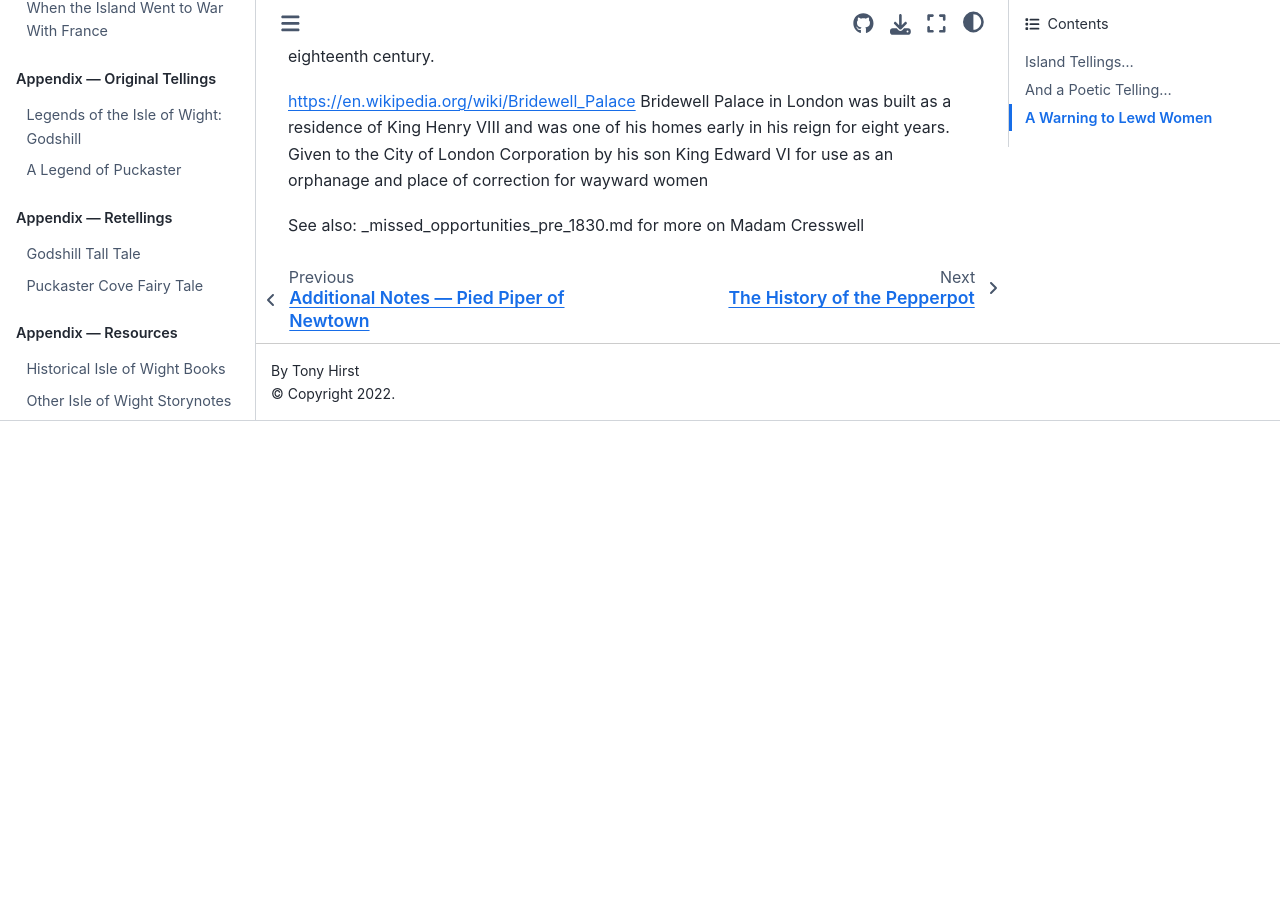
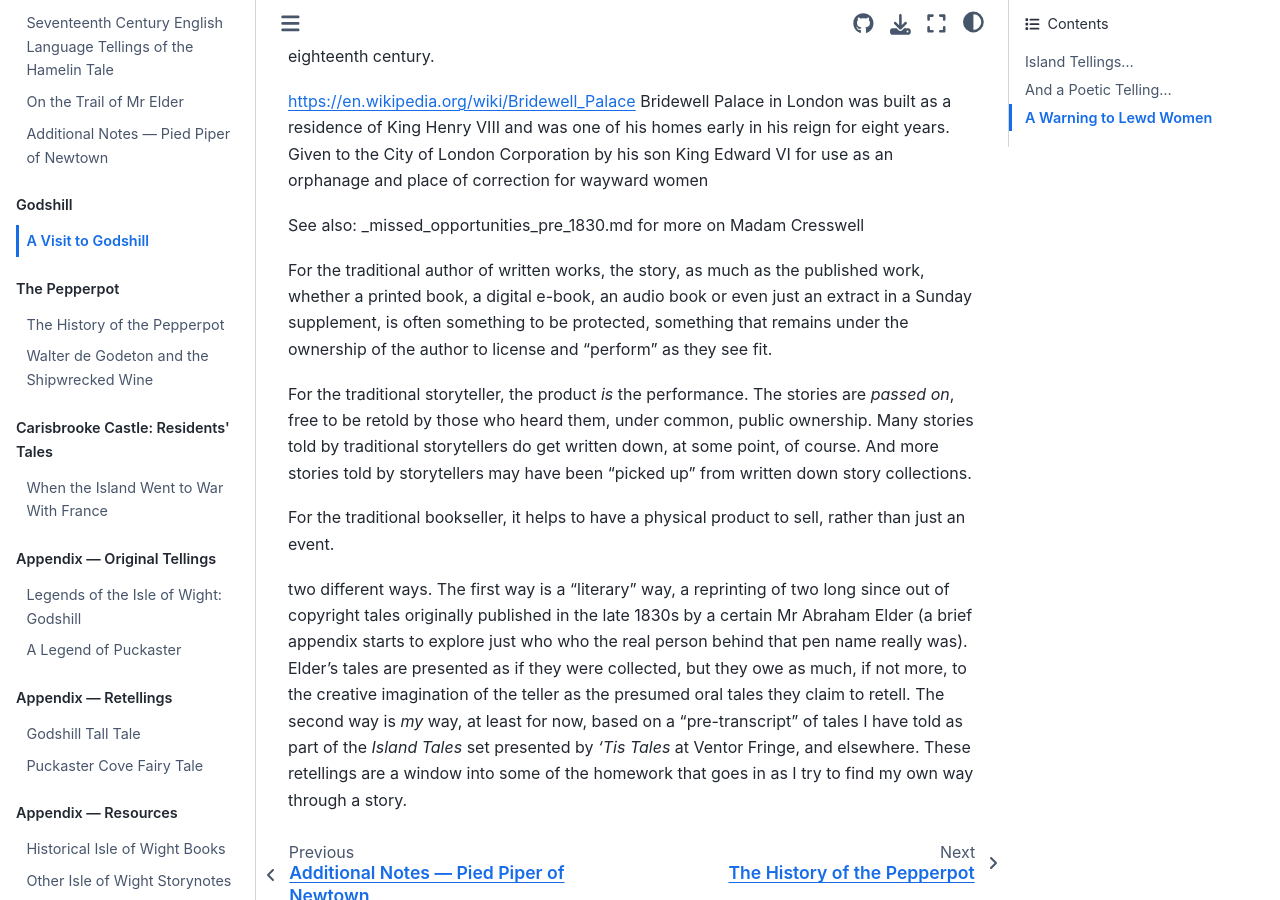
Before and after one commit to psychemedia/island-storynotes, a Jupyter Book: the page built from godshill.md, in a window 1280 px wide and 900 px high, scrolled down 10738 px. Built offline with Jupyter Book 1.0.4 settings and Sphinx 7.4.7 and the Sphinx Book theme 1.1.4, drawn with Linux system fonts in a browser that asks for light colours; before the commit the page ends 11159 px from its top, so only the background shows below that.

Commit message:
Update godshill.md

```diff
--- a/godshill.md
+++ b/godshill.md
@@ -426,3 +426,13 @@
 Bridewell Palace in London was built as a residence of King Henry VIII and was one of his homes early in his reign for eight years. Given to the City of London Corporation by his son King Edward VI for use as an orphanage and place of correction for wayward women
 
 See also: _missed_opportunities_pre_1830.md for more on Madam Cresswell
+
+
+
+For the traditional author of written works, the story, as much as the published work, whether a printed book, a digital e-book, an audio book or even just an extract in a Sunday supplement, is often something to be protected, something that remains under the ownership of the author to license and "perform" as they see fit.
+
+For the traditional storyteller, the product *is* the performance. The stories are *passed on*, free to be retold by those who heard them, under common, public ownership. Many stories told by traditional storytellers do get written down, at some point, of course. And more stories told by storytellers may have been "picked up" from written down story collections.
+
+For the traditional bookseller, it helps to have a physical product to sell, rather than just an event.
+
+two different ways. The first way is a "literary" way, a reprinting of two long since out of copyright tales originally published in the late 1830s by a certain Mr Abraham Elder (a brief appendix starts to explore just who who the real person behind that pen name really was). Elder's tales are presented as if they were collected, but they owe as much, if not more, to the creative imagination of the teller as the presumed oral tales they claim to retell. The second way is *my* way, at least for now, based on a "pre-transcript" of tales I have told as part of the *Island Tales* set presented by *'Tis Tales* at Ventor Fringe, and elsewhere. These retellings are a window into some of the homework that goes in as I try to find my own way through a story.
```
